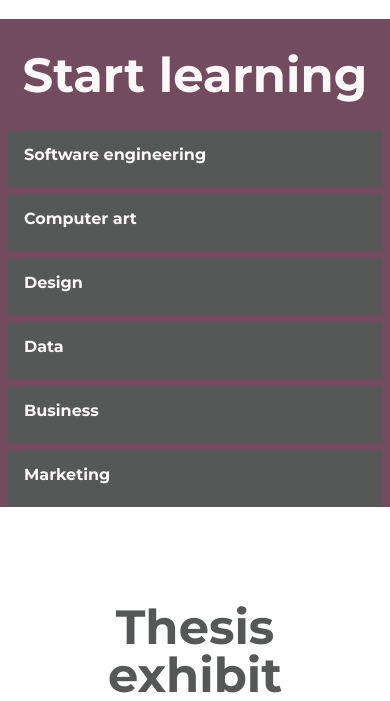
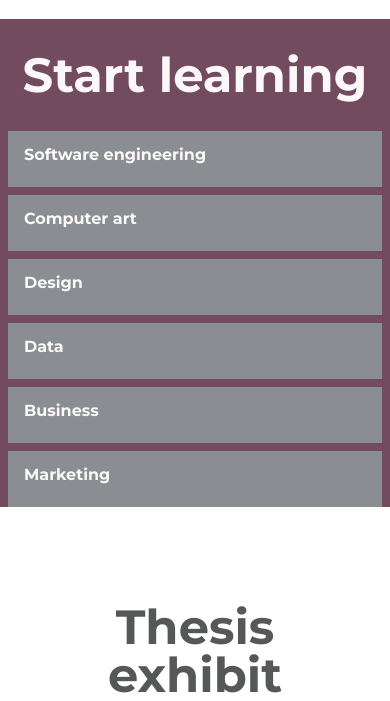
Before and after one commit to ainteasybeingcheesy/colmar, a plain HTML site: page index.html in a window 390 px wide. Shown: the part 1600-2301 px from the top of the page. Drawn offline with Linux system fonts and the light colour scheme; a web font is replaced by a local one.

Commit message:
update colour on course banner - mobile

```diff
--- a/resources/style.css
+++ b/resources/style.css
@@ -527,7 +527,7 @@ footer nav li {
   }
 
   #learning-banner .course-container .course h4 {
-    background-color: #565857;
+    background-color: #8a8d91;
     margin-bottom: 0.5rem;
     padding: 1rem 0 1.5rem 1rem;
   }
```
